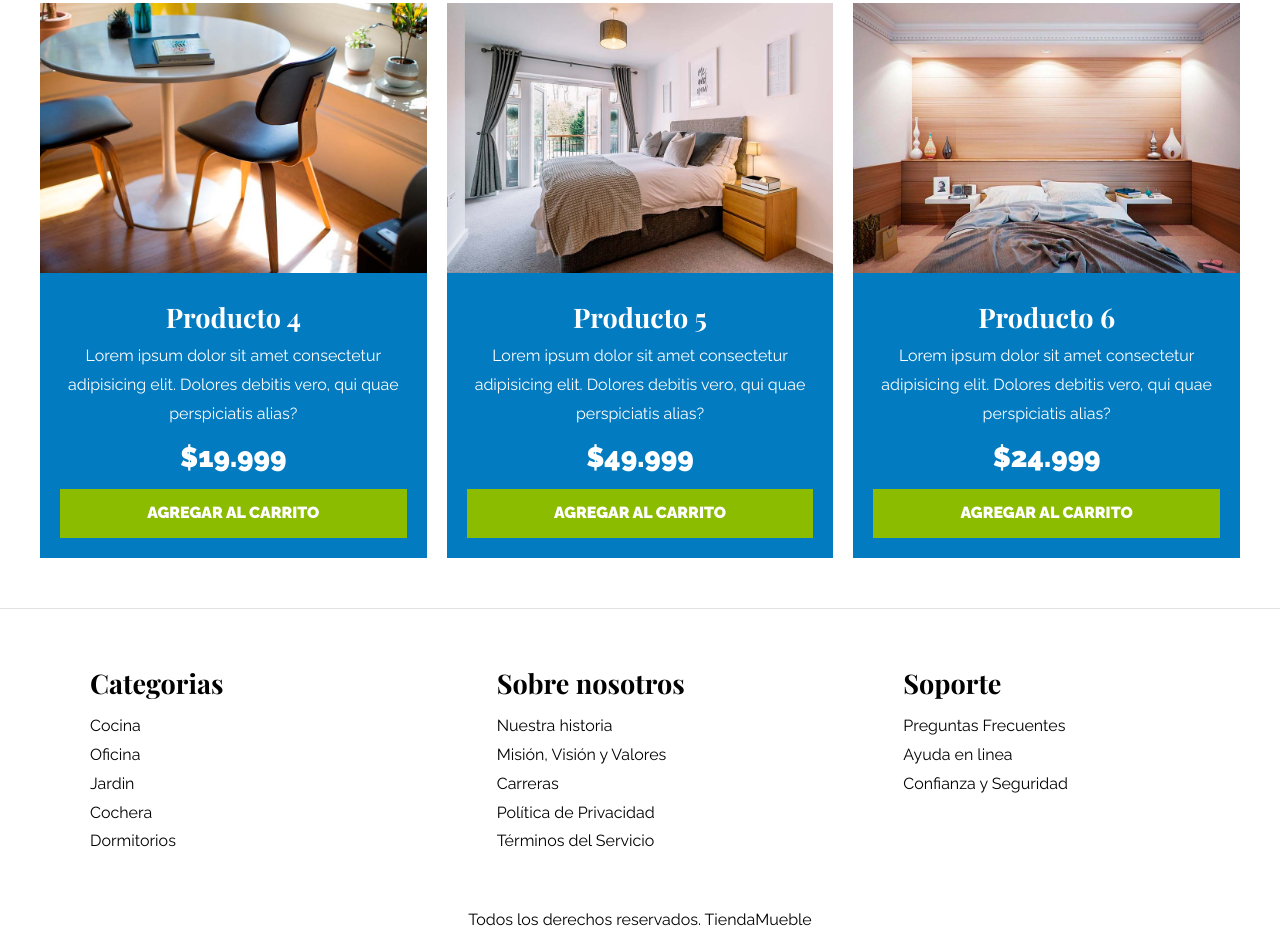
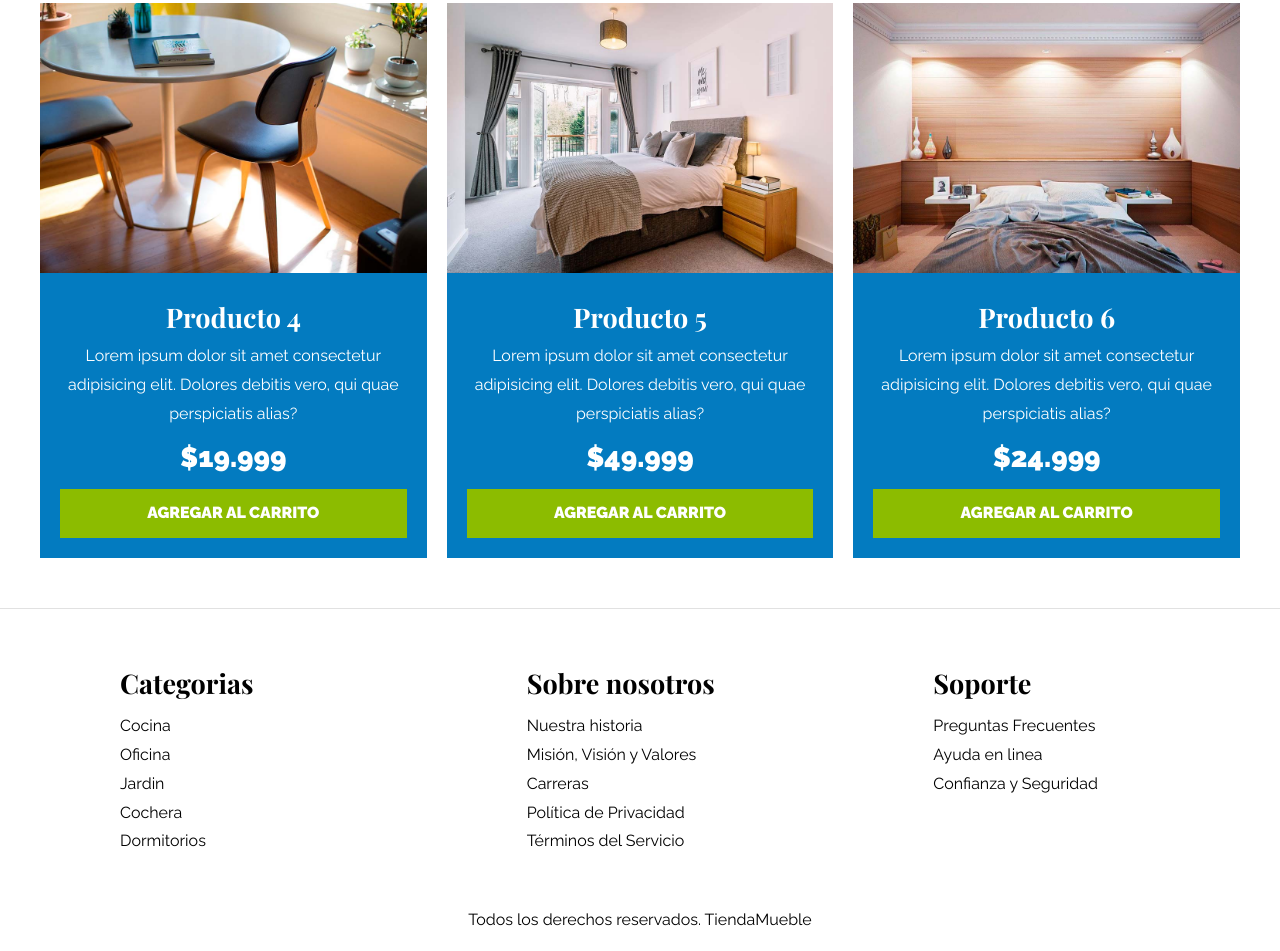
Before and after one commit to devpegar/proyecto-01-curso-css, a plain HTML site: page index.html in a window 1280 px wide. Shown: the part 3017-3968 px from the top of the page. Drawn offline with nearby package versions, Linux system fonts and the light colour scheme.

Commit message:
Cambios en el footer del index

```diff
--- a/css/estilos.css
+++ b/css/estilos.css
@@ -289,29 +289,48 @@ img {
 }
 
 /* Footer */
+.container-footer > div {
+  margin: 0 0 2rem 0;
+}
+@media (min-width: 768px) {
+  .container-footer {
+    display: grid;
+    grid-template-columns: repeat(3, 1fr);
+    margin-top: 5rem;
+    gap: 2rem;
+  }
+  .container-footer > div {
+    margin: 0 0 0 8rem;
+  }
+}
 
 .site-footer {
   border-top: 1px solid #e1e1e1;
   margin-top: 5rem;
 }
-.site-footer h3 {
-  margin-bottom: 0.5rem;
-}
 .site-footer p {
   margin-top: 5rem;
 }
-.container-footer {
-  display: grid;
-  grid-template-columns: repeat(3, 1fr);
-  margin-top: 5rem;
-  gap: 2rem;
+.container-footer h3 {
+  margin-bottom: 0.5rem;
+  text-align: center;
 }
-.container-footer div {
-  padding: 0 0 0 5rem;
+@media (min-width: 768px) {
+  .container-footer h3 {
+    text-align: left;
+  }
 }
 .footer-item-nav {
   display: flex;
   flex-direction: column;
+}
+.footer-item-nav a {
+  text-align: center;
+}
+@media (min-width: 768px) {
+  .footer-item-nav a {
+    text-align: left;
+  }
 }
 
 /* Página nosotros */
```
